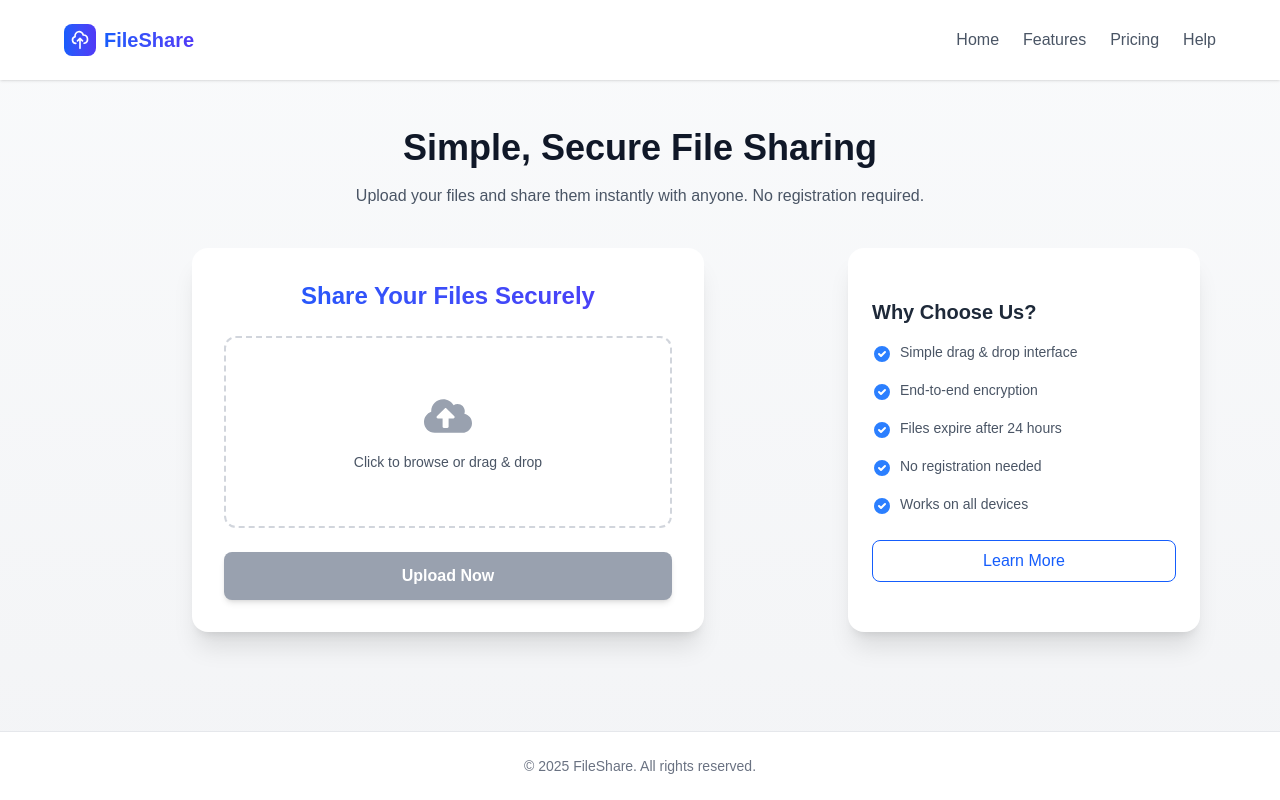
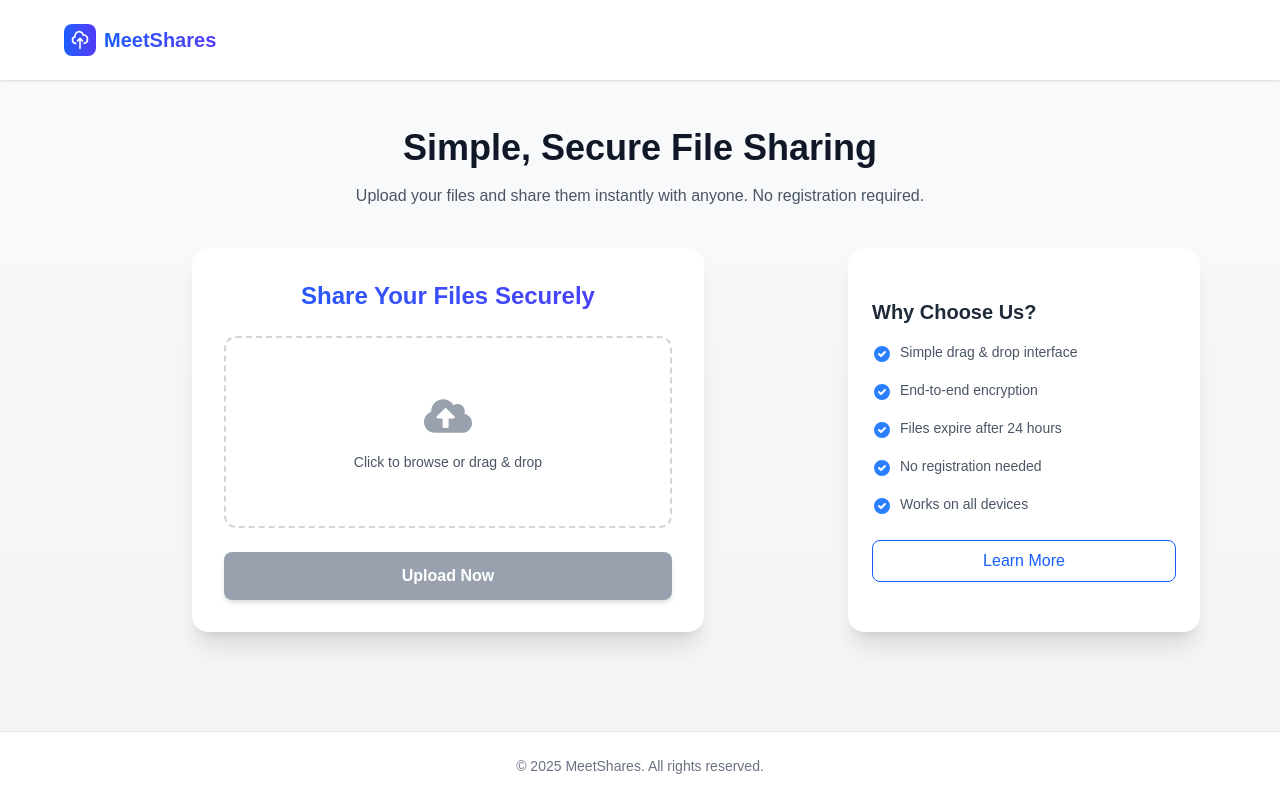
Before and after one commit to dawdameet/MeetShares, a Next.js app: page / in a window 1280 px wide. Built offline with nearby package versions, Linux system fonts and the light colour scheme.

Commit message:
Update branding to MeetShares and add framer-motion dependency for enhanced UI animations

```diff
--- a/app/api/download/route.ts
+++ b/app/api/download/route.ts
@@ -13,7 +13,6 @@ export async function GET(req: NextRequest) {
   try {
     const fileBuffer = await fs.readFile(filePath);
 
-    // Delete the file after sending it
     await fs.unlink(filePath);
 
     return new NextResponse(fileBuffer, {
--- a/app/page.tsx
+++ b/app/page.tsx
@@ -11,15 +11,10 @@ export default function Home() {
                 <path strokeLinecap="round" strokeLinejoin="round" strokeWidth={2} d="M7 16a4 4 0 01-.88-7.903A5 5 0 1115.9 6L16 6a5 5 0 011 9.9M15 13l-3-3m0 0l-3 3m3-3v12" />
               </svg>
             </span>
-            <h1 className="text-xl font-bold bg-gradient-to-r from-blue-600 to-indigo-600 bg-clip-text text-transparent">FileShare</h1>
+            <h1 className="text-xl font-bold bg-gradient-to-r from-blue-600 to-indigo-600 bg-clip-text text-transparent">MeetShares</h1>
           </div>
 
-          <nav className="hidden md:flex space-x-6">
-            <a href="#" className="text-gray-600 hover:text-blue-600 transition-colors">Home</a>
-            <a href="#" className="text-gray-600 hover:text-blue-600 transition-colors">Features</a>
-            <a href="#" className="text-gray-600 hover:text-blue-600 transition-colors">Pricing</a>
-            <a href="#" className="text-gray-600 hover:text-blue-600 transition-colors">Help</a>
-          </nav>
+
         </div>
       </header>
 
@@ -33,12 +28,12 @@ export default function Home() {
           </p>
         </div>
 
-        <div className="grid md:grid-cols-3 gap-8">
+        <div className="grid md:grid-cols-3 gap-8 flex">
           <div className="col-span-2">
             <FileUpload />
           </div>
 
-          <div className="bg-white rounded-2xl shadow-xl p-6 flex flex-col justify-center">
+          <div className="bg-white rounded-2xl shadow-xl p-6 flex flex-col justify-center ">
             <h3 className="text-xl font-semibold mb-4 text-gray-800">Why Choose Us?</h3>
 
             <ul className="space-y-4">
@@ -89,7 +84,7 @@ export default function Home() {
 
       <footer className="w-full bg-white border-t border-gray-200 py-6 mt-12">
         <div className="max-w-6xl mx-auto px-4 text-center text-sm text-gray-500">
-          <p>© 2025 FileShare. All rights reserved.</p>
+          <p>© 2025 MeetShares. All rights reserved.</p>
         </div>
       </footer>
     </div>
--- a/package.json
+++ b/package.json
@@ -10,6 +10,7 @@
   },
   "dependencies": {
     "axios": "^1.8.1",
+    "framer-motion": "^12.4.7",
     "multer": "^1.4.5-lts.1",
     "next": "15.2.0",
     "qrcode.react": "^4.2.0",
```
Also changed, not shown: 1 other file (tests, documents, lock files or other folders).
